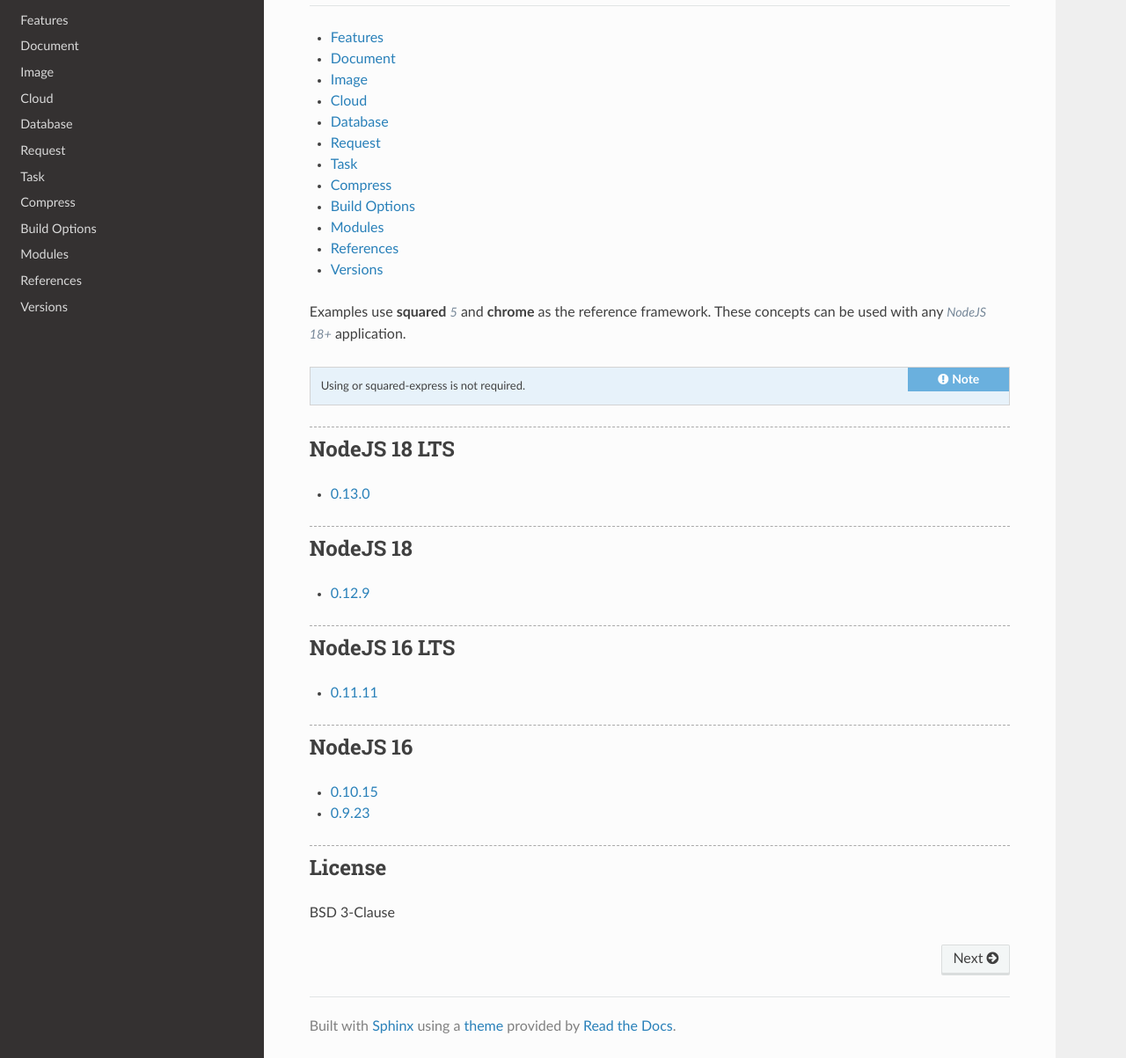
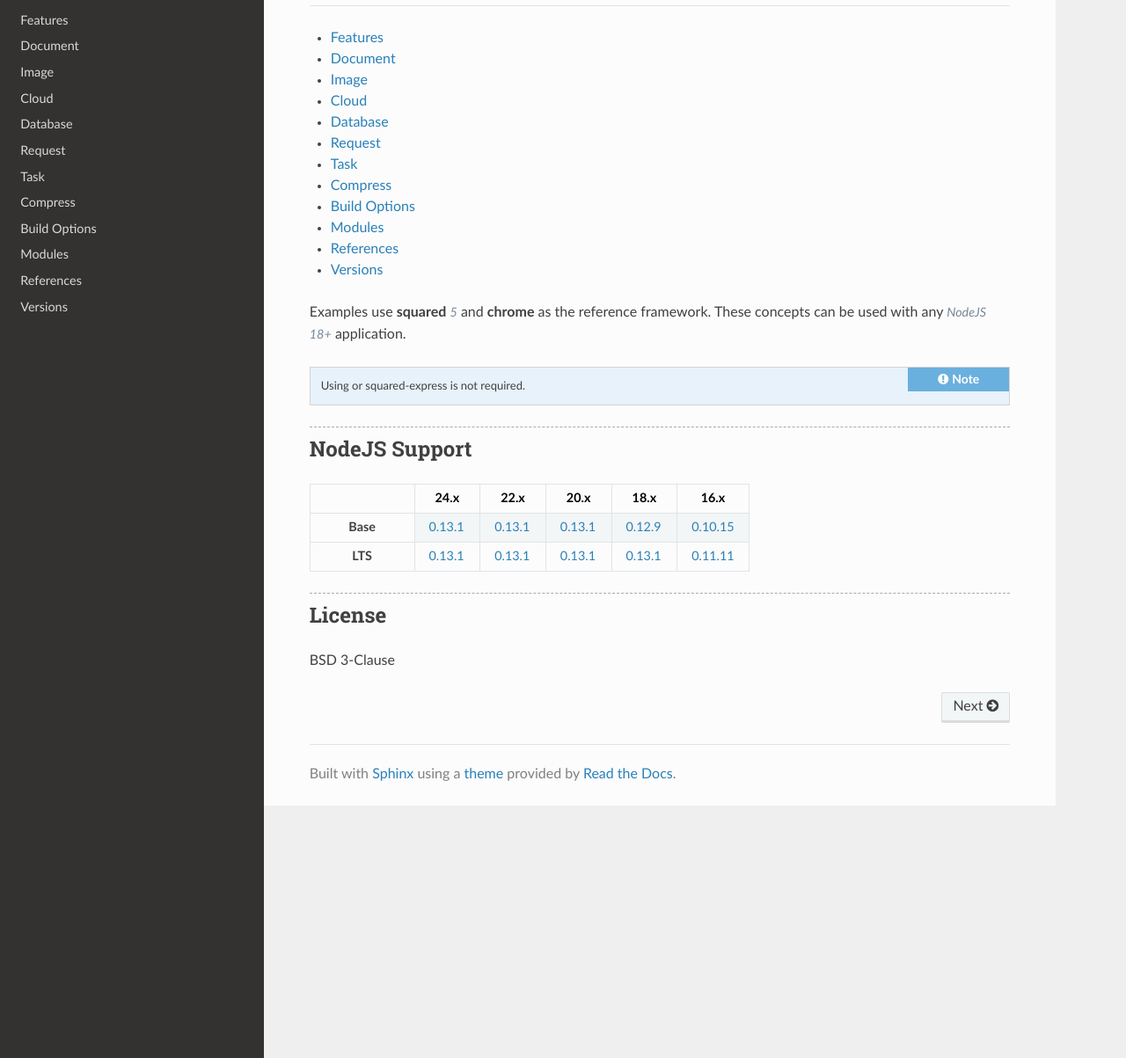
Before and after one commit to anpham6/chrome-docs, a Sphinx documentation site: the page built from source/index.rst, in a window 1280 px wide and 1337 px high, cut to the strip 134-1337 px from the top of the window. Shown: the whole strip at 88% size. Built offline with Sphinx 7.4.7 and the Read the Docs theme 3.1.0, drawn with Linux system fonts in a browser that asks for light colours.

Commit message:
Publish: e-mc 0.13.1 (Latest)

```diff
--- a/source/_static/content.css
+++ b/source/_static/content.css
@@ -9,6 +9,10 @@ table.versions th.head:first-child, table.first-center th.head:first-child {
 
 table.versions td {
     text-align: right;
+}
+
+table.nodejs-support th {
+    text-align: center;
 }
 
 table.center-data th.head {
--- a/source/conf.py
+++ b/source/conf.py
@@ -9,7 +9,7 @@
 project = 'E-mc'
 copyright = 'squared 2025'
 author = 'An Pham'
-release = '0.13.0'
+release = '0.13.1'
 
 # -- General configuration ---------------------------------------------------
 # https://www.sphinx-doc.org/en/master/usage/configuration.html#general-configuration
--- a/source/index.rst
+++ b/source/index.rst
@@ -22,26 +22,35 @@ Examples use **squared** :alt:`5` and **chrome** as the reference framework. The
 
 .. note:: Using :external+android:doc:`squared <index>` or squared-express is not required.
 
-NodeJS 18 LTS
-=============
+NodeJS Support
+==============
 
-- `0.13.0 <https://github.com/anpham6/e-mc/releases/tag/v0.13.0>`_
+.. rst-class:: nodejs-support
 
-NodeJS 18
-=========
+.. list-table::
+  :width: 500px
+  :widths: 25 15 15 15 15 15
+  :header-rows: 1
+  :stub-columns: 1
 
-- `0.12.9 <https://github.com/anpham6/e-mc/releases/tag/v0.12.9>`_
-
-NodeJS 16 LTS
-=============
-
-- `0.11.11 <https://github.com/anpham6/e-mc/releases/tag/v0.11.11>`_
-
-NodeJS 16
-=========
-
-- `0.10.15 <https://github.com/anpham6/e-mc/releases/tag/v0.10.15>`_
-- `0.9.23 <https://github.com/anpham6/e-mc/releases/tag/v0.9.23>`_
+  * -
+    - 24.x
+    - 22.x
+    - 20.x
+    - 18.x
+    - 16.x
+  * - Base
+    - `0.13.1 <https://github.com/anpham6/e-mc/releases/tag/v0.13.1>`_
+    - `0.13.1 <https://github.com/anpham6/e-mc/releases/tag/v0.13.1>`_
+    - `0.13.1 <https://github.com/anpham6/e-mc/releases/tag/v0.13.1>`_
+    - `0.12.9 <https://github.com/anpham6/e-mc/releases/tag/v0.12.9>`_
+    - `0.10.15 <https://github.com/anpham6/e-mc/releases/tag/v0.10.15>`_
+  * - LTS
+    - `0.13.1 <https://github.com/anpham6/e-mc/releases/tag/v0.13.1>`_
+    - `0.13.1 <https://github.com/anpham6/e-mc/releases/tag/v0.13.1>`_
+    - `0.13.1 <https://github.com/anpham6/e-mc/releases/tag/v0.13.1>`_
+    - `0.13.1 <https://github.com/anpham6/e-mc/releases/tag/v0.13.1>`_
+    - `0.11.11 <https://github.com/anpham6/e-mc/releases/tag/v0.11.11>`_
 
 License
 =======
```
